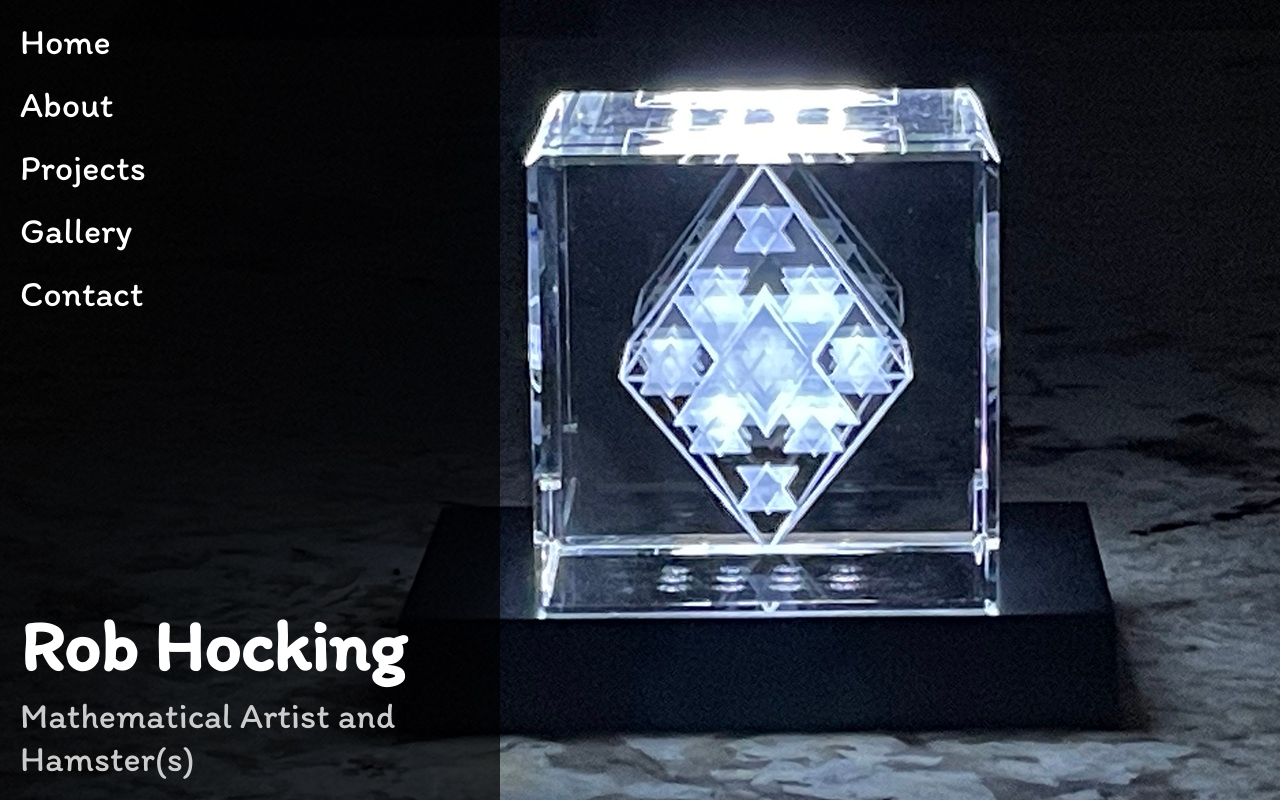
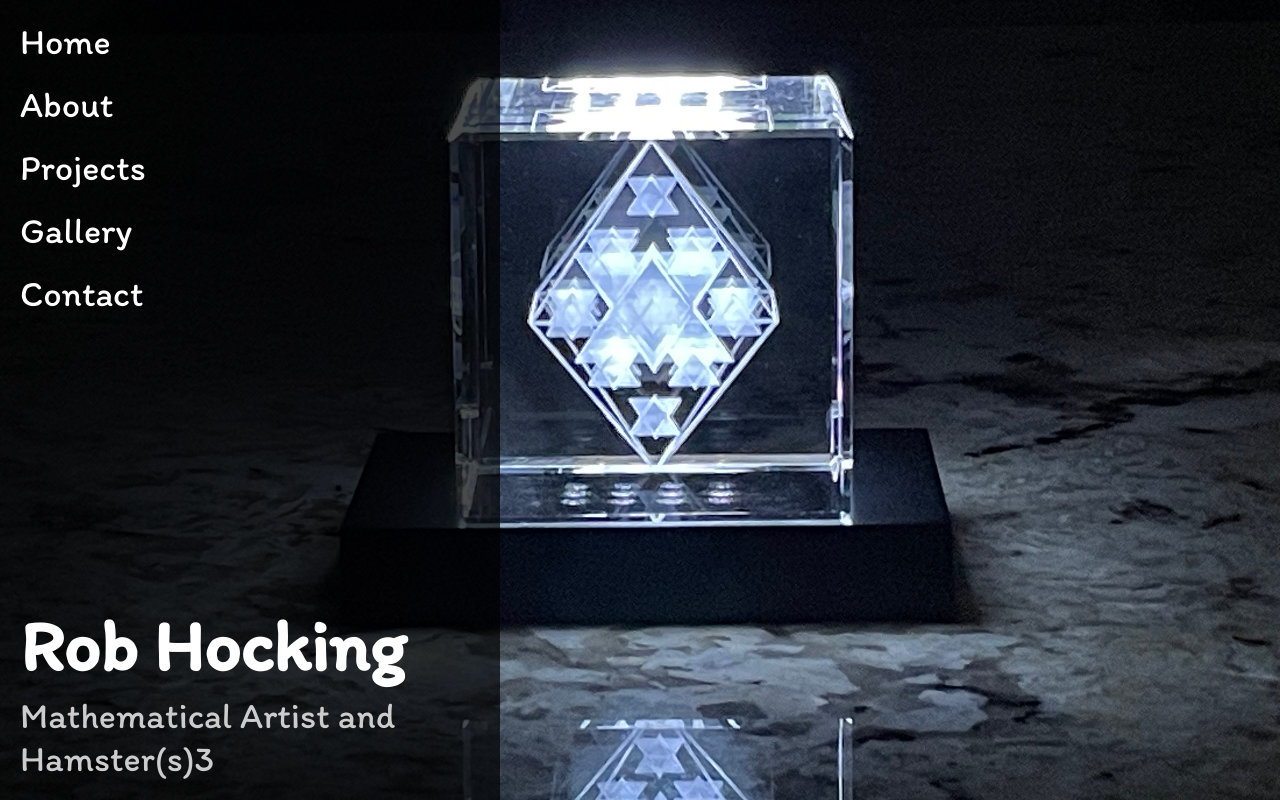
Before and after one commit to RobHockingMath/RobHockingMath.github.io, a plain HTML site: page index.html in a window 1280 px wide. Drawn offline with Linux system fonts and the light colour scheme.

Commit message:
Hamster(s)3

```diff
--- a/index.html
+++ b/index.html
@@ -22,7 +22,7 @@
             </ul>
             <div class="name-section">
                 <h1>Rob Hocking</h1>
-                <p>Mathematical Artist and Hamster(s)</p>
+                <p>Mathematical Artist and Hamster(s)3</p>
             </div>
         </nav>
 
--- a/styles.css
+++ b/styles.css
@@ -10,8 +10,9 @@
     display: flex;
     width: 100%;
     height: 100vh;
-    background-image: url('background2.jpg');
-    background-size: auto; /* Keep the image’s original dimensions */
+	background-color: black; /* Fills uncovered areas with black */
+    background-image: url('background.jpg');
+    background-size: 100% auto; /* Keep the image’s original dimensions */
     background-position: top left; /* Align image to the top left */
     background-repeat: no-repeat; /* Prevents repeating */
 }
```
